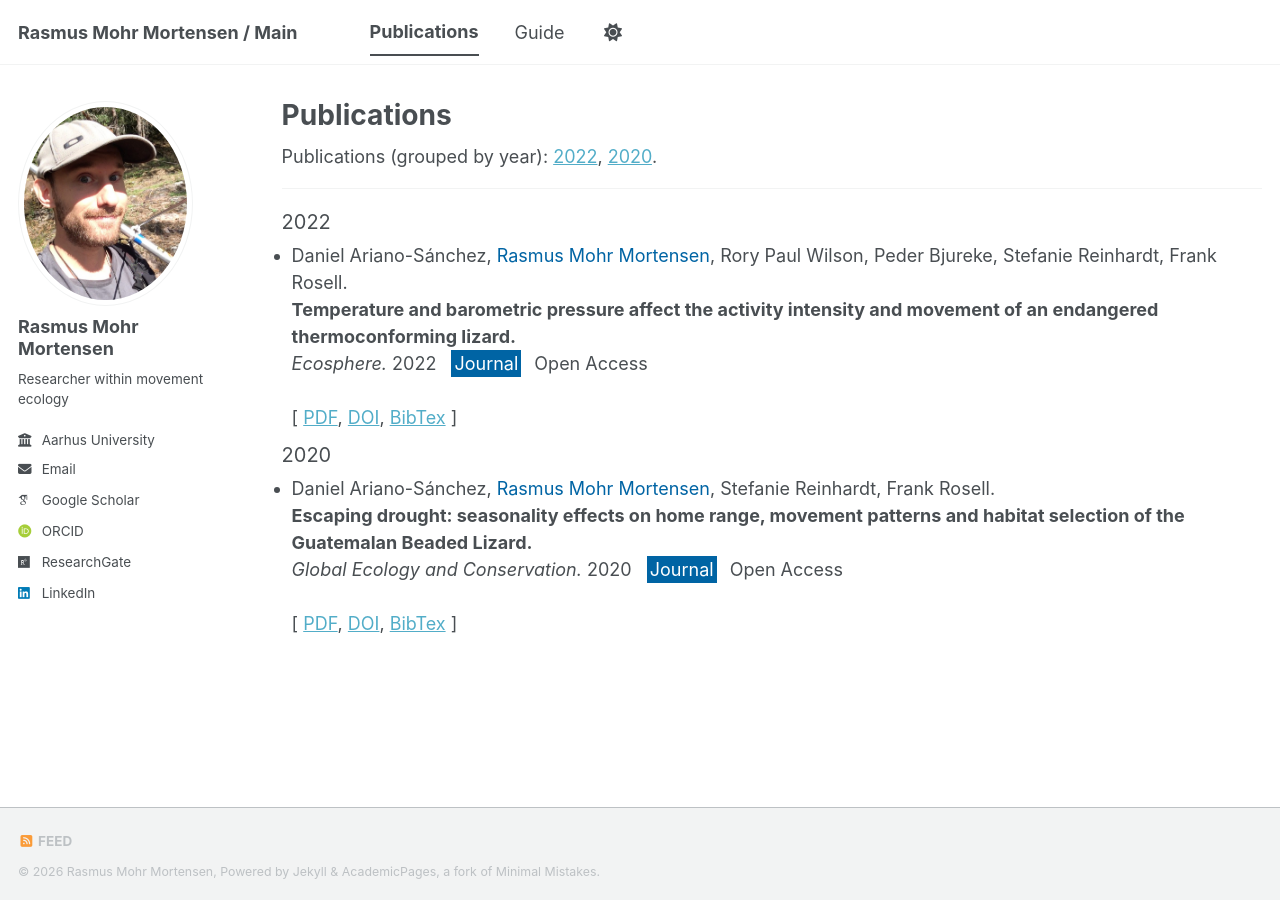
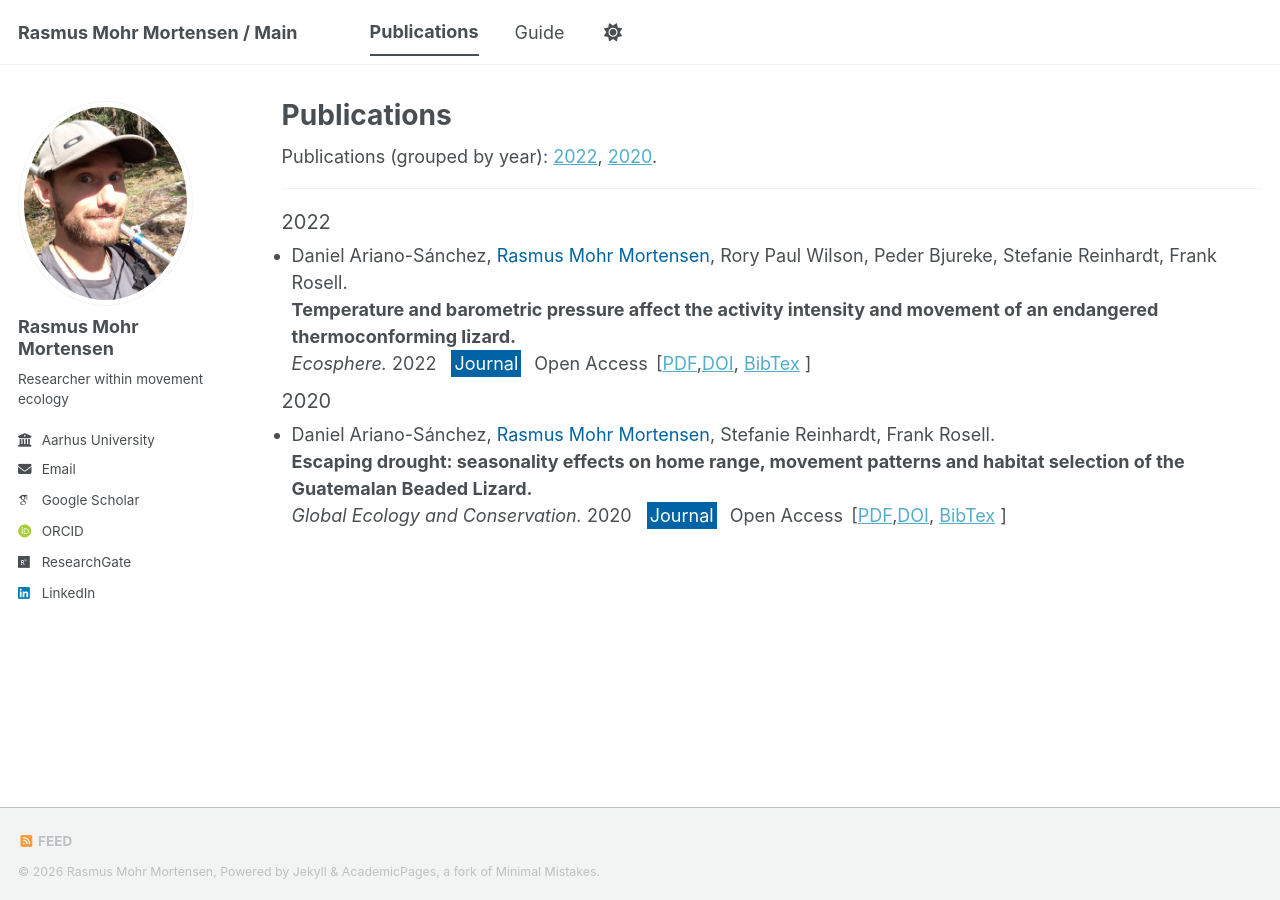
Before and after one commit to rasmusmohrmortensen/rasmusmohrmortensen.github.io, a Jekyll site: the page built from _pages/publications2.html, in a window 1280 px wide. Built offline with Jekyll 4.4.1, drawn with Linux system fonts in a browser that asks for light colours; some web fonts are replaced; a script bundle is joined from its source files by our own code; library files that are not in the unit come from our copies.

Commit message:
Update paper.html

```diff
--- a/_includes/bibere/paper.html
+++ b/_includes/bibere/paper.html
@@ -52,10 +52,10 @@
         {%- endfor -%}
         <!-- Notes -->
         {%- if paper.emphasis -%}
-        <span class="emphasisNote">{{ paper.emphasis }}</span><br/>
+        <span class="emphasisNote">{{ paper.emphasis }}</span>
         {%- endif -%}
         {%- if paper.note -%}
-        <span class="note">{{ paper.note }}</span><br/>
+        <span class="note">{{ paper.note }}</span>
         {%- endif -%}
         <!-- Links -->
         [
@@ -63,15 +63,15 @@
             {%- for item in paper.links -%}
                 {% assign link_first_char = item.link | slice:0,1 %}
                 {%- if link_first_char == "/" and site.bibere.file_base_url -%}
-                    &nbsp;<a href="{{ site.bibere.file_base_url }}{{item.link}}">{{item.name}}</a>,
+                    <a href="{{ site.bibere.file_base_url }}{{item.link}}">{{item.name}}</a>,
                 {%- else -%}
-                    &nbsp;<a href="{{item.link}}">{{item.name}}</a>,
+                    <a href="{{item.link}}">{{item.name}}</a>,
                 {%- endif -%}
             {%- endfor -%}
         {%- endif -%}
         <!-- Abstract -->
         {%- if paper.abstract -%}
-        &nbsp;<a class="collapse-clicker" onclick="$('#{{ clean_id }}_abstract').slideToggle(200)">Abstract</a>,
+        <a class="collapse-clicker" onclick="$('#{{ clean_id }}_abstract').slideToggle(200)">Abstract</a>,
         {%- endif -%}
         <!-- BibTex -->
         <a class="collapse-clicker" onclick="$('#{{ clean_id }}_bibtex').slideToggle(200)">BibTex</a> ]
```
